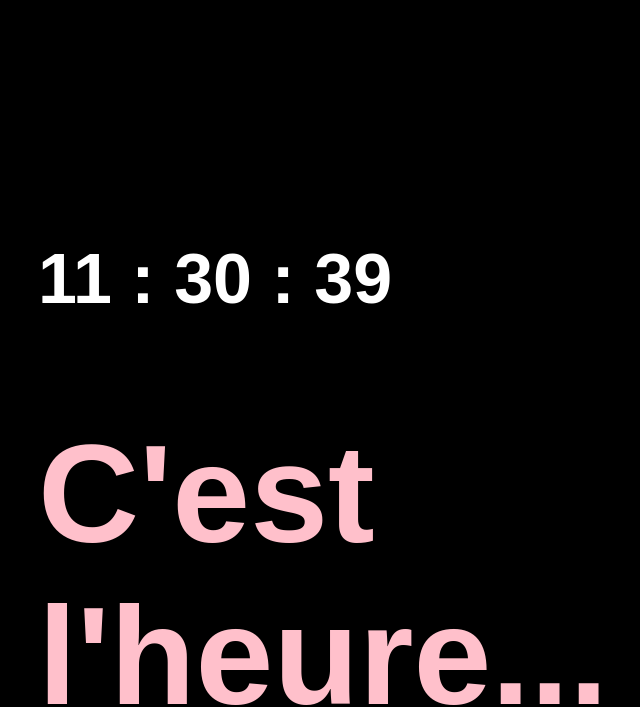
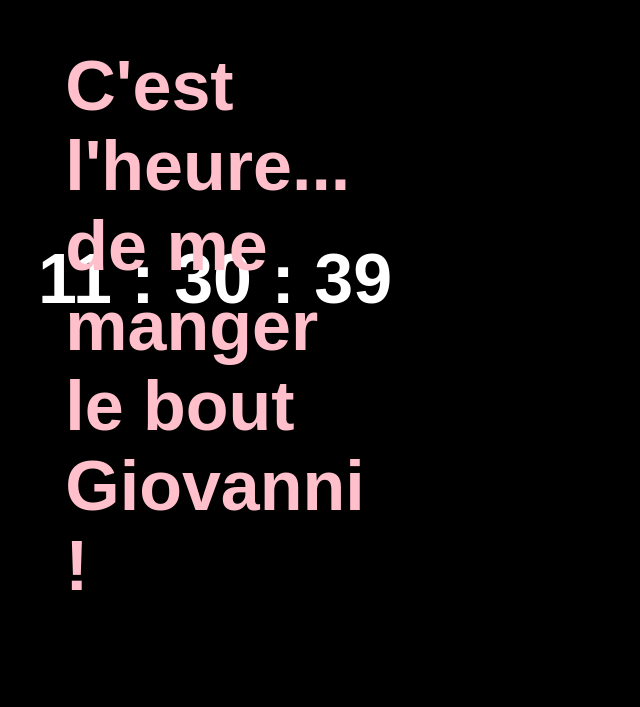
Before and after one commit to LeganV9/digital-clock, a plain HTML site: page index.html in a window 1280 px wide. Shown: the part 121-828 px from the top of the page, without its empty margins (425-1065 px from the left). After the commit the page ends 800 px from the top, so only its background shows below. Drawn offline with Linux system fonts and the light colour scheme.

Commit message:
Update style.css

```diff
--- a/style.css
+++ b/style.css
@@ -20,4 +20,8 @@ h1 {
     color: pink;
     font-weight: bold;
     position: absolute;
+    top: 50%;
+    left: 50%;
+    transform: translate(-50%, -50%);
+    font-size: 70px;
 }
```
